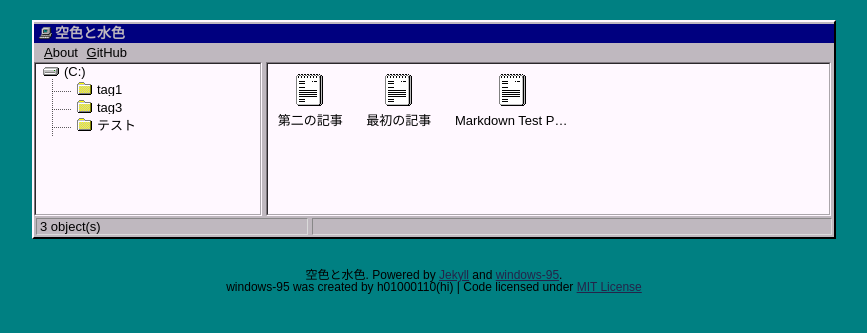
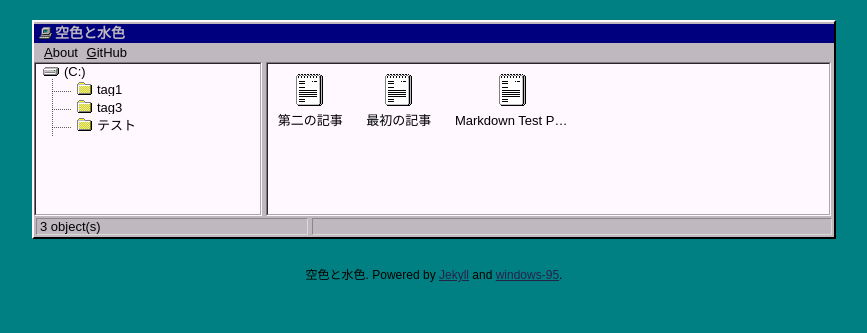
Before and after one commit to sammaya164/skyblue, a Jekyll site: the page built from index.md, in a window 1280 px wide. Shown: the top 333 px of the page, without its empty margins (206-1073 px from the left). Built offline with Jekyll 4.4.1, drawn with Linux system fonts in a browser that asks for light colours.

Commit message:
Update default.html

```diff
--- a/_layouts/default.html
+++ b/_layouts/default.html
@@ -93,7 +93,6 @@
 	<script src="{{ site.baseurl }}/assets/js/002.js"></script>
 	<div class="footer">
 		<p>{{ site.name }}. Powered by <a href="https://jekyllrb.com/" target="_blank">Jekyll</a> and <a href="http://github.com/h01000110/windows-95" target="_blank">windows-95</a>.</p>
-                <p>windows-95 was created by h01000110(hi) | Code licensed under <a href="https://github.com/h01000110/h01000110.github.io/blob/master/LICENSE" target="_blank">MIT License</a></p>
 	</div>
 </body>
 </html>
```
